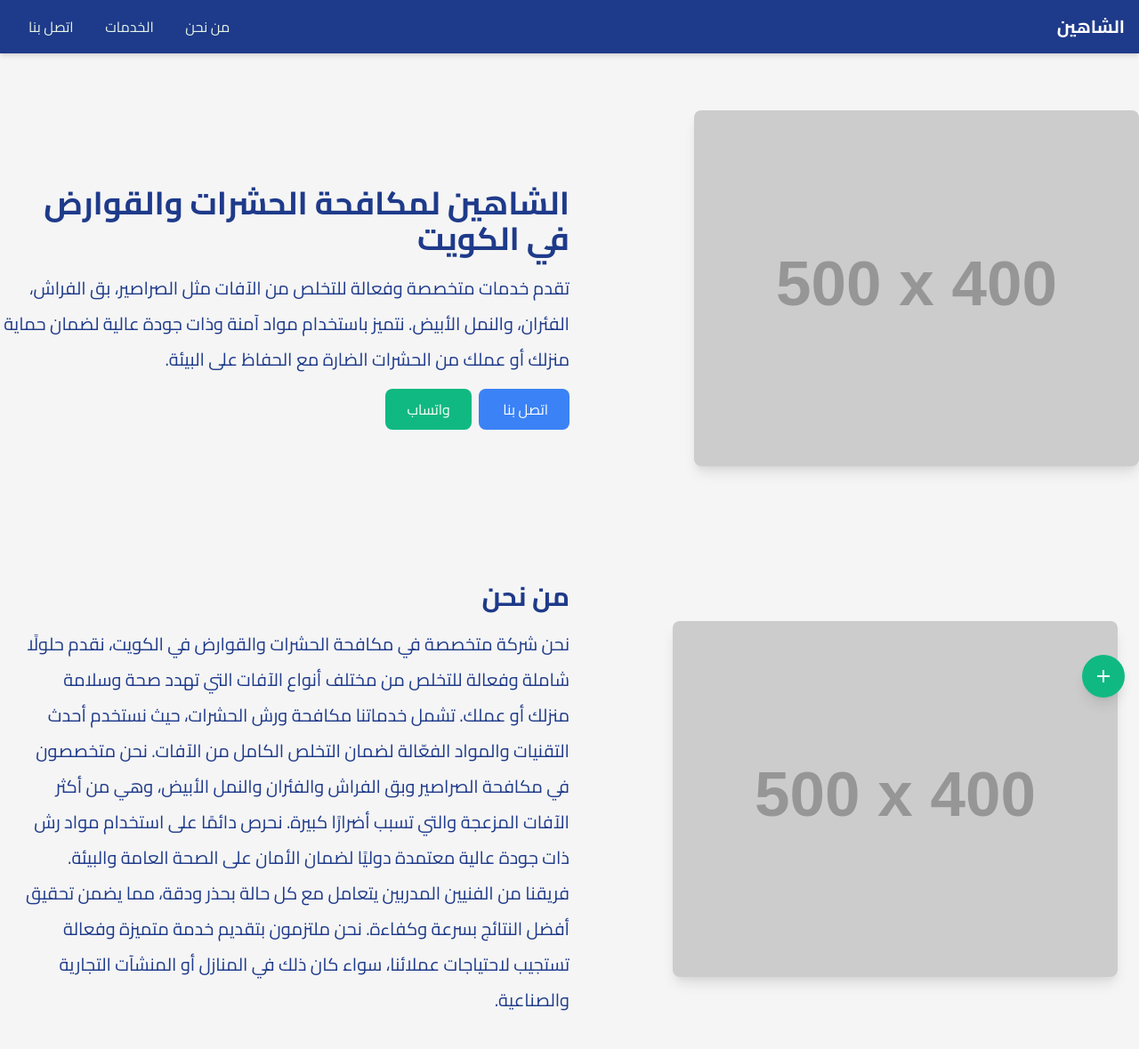
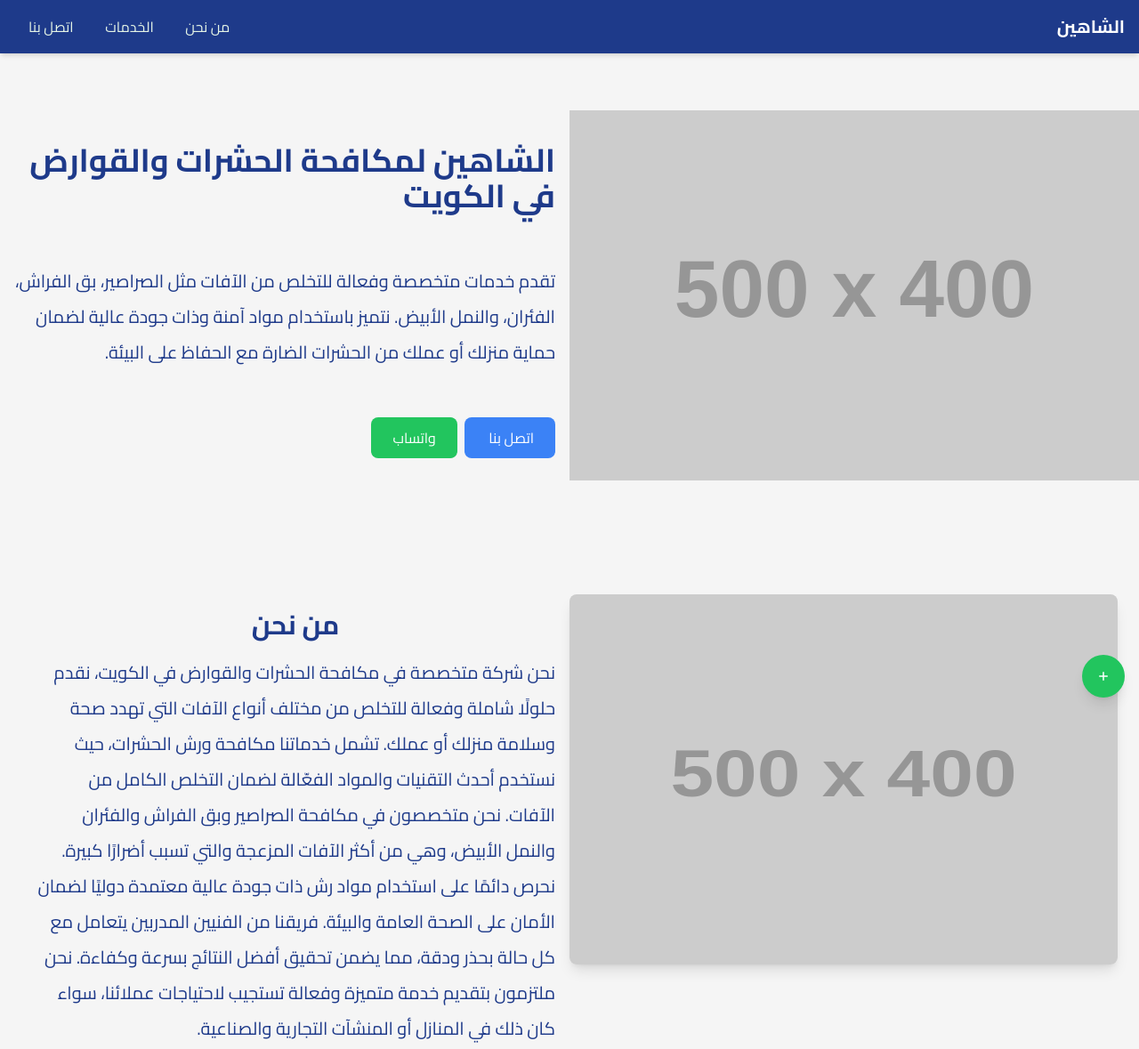
Before and after one commit to ashrafsayed2018/landingpage, a website: page index.html in a window 1280 px wide. Shown: the top 1179 px of the page at 89% size. Drawn offline with nearby package versions, Linux system fonts and the light colour scheme; placeholder pictures from the web are drawn by us.

Commit message:
adding tailwind css using npm

```diff
--- a/index.html
+++ b/index.html
@@ -37,20 +37,14 @@
     <title>مكافحة الآفات النظيفة - خدمات مكافحة الآفات في الكويت</title>
     <script src="//unpkg.com/alpinejs" defer></script>
     <link
-      href="https://cdn.jsdelivr.net/npm/tailwindcss@2.2.19/dist/tailwind.min.css"
-      rel="stylesheet"
-    />
-    <link
       href="https://fonts.googleapis.com/css2?family=Cairo:wght@400;700&display=swap"
       rel="stylesheet"
     />
-    <!-- Include Material Icons Library -->
-    <link
-      href="https://fonts.googleapis.com/icon?family=Material+Icons"
-      rel="stylesheet"
-    />
+
 
     <link rel="preload" as="image" href="https://via.placeholder.com/500x400">
+
+    <link rel="stylesheet" href="style.css">
 
     <style>
       @font-face {
@@ -106,16 +100,16 @@
     </nav>
 
     <!-- Hero Section -->
-    <section class="py-16" id="hero">
-      <div class="container mx-auto flex flex-col lg:flex-row items-center">
-        <div class="lg:w-1/2 lg:mt-0">
+    <section class="pb-16 lg:py-16" id="hero">
+      <div class="container lg:w-full mx-auto flex flex-col lg:flex-row items-center h-[60rem] lg:h-[26rem]">
+        <div class="lg:w-1/2 lg:mt-0 w-full h-[30rem] lg:h-full">
           <img
             src="https://via.placeholder.com/500x400"
             alt="صورة مكافحة الآفات"
-            class="rounded-lg shadow-lg"
+            class="w-full h-full object-cover"
           />
         </div>
-        <div class="lg:w-1/2 text-center lg:text-right mt-8">
+        <div class="lg:w-1/2 text-center lg:text-right mt-8 md:mt-0 flex flex-col justify-around p-4 h-[30rem] lg:h-full">
           <h1 class="text-4xl font-bold">
             الشاهين لمكافحة الحشرات والقوارض في الكويت
           </h1>
@@ -146,16 +140,16 @@
     <main class="px-6">
       <!-- About Us Section -->
       <section class="py-16" id="about">
-        <div class="container mx-auto flex flex-col lg:flex-row items-center">
-          <div class="lg:w-1/2">
+        <div class="container mx-auto flex flex-col lg:flex-row items-center  h-[60rem] lg:h-[26rem]">
+          <div class="lg:w-1/2 w-full h-[30rem] lg:h-full">
             <img
               src="https://via.placeholder.com/500x400"
               alt="صورة من نحن"
-              class="rounded-lg shadow-lg"
+              class="rounded-lg shadow-lg w-full h-full"
             />
           </div>
-          <div class="lg:w-1/2 mt-8 lg:mt-0 text-right">
-            <h2 class="text-3xl font-bold">من نحن</h2>
+          <div class="lg:w-1/2 mt-8 lg:mt-0 text-right w-full h-[30rem] lg:h-full p-4">
+            <h2 class="text-3xl font-bold text-center">من نحن</h2>
             <p class="mt-4 text-xl leading-loose">
               نحن شركة متخصصة في مكافحة الحشرات والقوارض في الكويت، نقدم حلولًا
               شاملة وفعالة للتخلص من مختلف أنواع الآفات التي تهدد صحة وسلامة
@@ -297,7 +291,10 @@
           href="tel:+123456789"
           class="bg-white text-blue-500 p-3 rounded-full shadow-lg flex items-center justify-center hover:bg-blue-100 transition duration-300"
         >
-          <span class="material-icons">call</span>
+        <svg xmlns="http://www.w3.org/2000/svg" viewBox="0 0 16 16" fill="currentColor" class="size-4">
+            <path fill-rule="evenodd" d="m3.855 7.286 1.067-.534a1 1 0 0 0 .542-1.046l-.44-2.858A1 1 0 0 0 4.036 2H3a1 1 0 0 0-1 1v2c0 .709.082 1.4.238 2.062a9.012 9.012 0 0 0 6.7 6.7A9.024 9.024 0 0 0 11 14h2a1 1 0 0 0 1-1v-1.036a1 1 0 0 0-.848-.988l-2.858-.44a1 1 0 0 0-1.046.542l-.534 1.067a7.52 7.52 0 0 1-4.86-4.859Z" clip-rule="evenodd" />
+        </svg>
+
         </a>
         <a
           href="https://wa.me/123456789"
@@ -339,7 +336,7 @@
         <a
           href="https://facebook.com"
           target="_blank"
-          class="bg-white text-green-500 p-3 rounded-full shadow-lg flex items-center justify-center hover:bg-green-100 transition duration-300"
+          class="bg-white text-blue-500 p-3 rounded-full shadow-lg flex items-center justify-center hover:bg-blue-100 transition duration-300"
         >
           <svg
             xmlns="http://www.w3.org/2000/svg"
@@ -361,7 +358,7 @@
         <a
           href="https://twitter.com"
           target="_blank"
-          class="bg-white text-green-500 p-3 rounded-full shadow-lg flex items-center justify-center hover:bg-green-100 transition duration-300"
+          class="bg-white text-blue-500 p-3 rounded-full shadow-lg flex items-center justify-center hover:bg-blue-100 transition duration-300"
         >
           <svg viewBox="328 355 335 276" xmlns="http://www.w3.org/2000/svg">
             <path
@@ -389,7 +386,7 @@
         <a
           href="https://instagram.com"
           target="_blank"
-          class="bg-white text-green-500 p-3 rounded-full shadow-lg flex items-center justify-center hover:bg-green-100 transition duration-300"
+          class="bg-white text-purple-500 p-3 rounded-full shadow-lg flex items-center justify-center hover:bg-purple-100 transition duration-300"
         >
           <svg
             id="instagram"
@@ -429,8 +426,20 @@
         @click="open = !open"
         class="bg-green-500 text-white p-3 rounded-full shadow-lg focus:outline-none transition-transform transform hover:scale-105 w-12 h-12 flex items-center justify-center"
       >
-        <span class="material-icons" x-show="!open">add</span>
-        <span class="material-icons" x-show="open">close</span>
+      <svg
+        x-show="!open"
+        xmlns="http://www.w3.org/2000/svg" viewBox="0 0 16 16" fill="currentColor" class="size-4">
+        <path d="M8.75 3.75a.75.75 0 0 0-1.5 0v3.5h-3.5a.75.75 0 0 0 0 1.5h3.5v3.5a.75.75 0 0 0 1.5 0v-3.5h3.5a.75.75 0 0 0 0-1.5h-3.5v-3.5Z" />
+      </svg>
+
+
+      <svg
+        x-show="open"
+        xmlns="http://www.w3.org/2000/svg" viewBox="0 0 16 16" fill="currentColor" class="size-4">
+        <path d="M5.28 4.22a.75.75 0 0 0-1.06 1.06L6.94 8l-2.72 2.72a.75.75 0 1 0 1.06 1.06L8 9.06l2.72 2.72a.75.75 0 1 0 1.06-1.06L9.06 8l2.72-2.72a.75.75 0 0 0-1.06-1.06L8 6.94 5.28 4.22Z" />
+      </svg>
+
+
       </button>
     </section>
 
--- /dev/null
+++ b/input.css
@@ -0,0 +1,3 @@
+@tailwind base;
+@tailwind components;
+@tailwind utilities;
--- /dev/null
+++ b/package.json
@@ -0,0 +1,5 @@
+{
+  "devDependencies": {
+    "tailwindcss": "^3.4.12"
+  }
+}
--- /dev/null
+++ b/tailwind.config.js
@@ -0,0 +1,8 @@
+/** @type {import('tailwindcss').Config} */
+module.exports = {
+  content: ["*.{html,js}"],
+  theme: {
+    extend: {},
+  },
+  plugins: [],
+}
```
Also changed, not shown: style.css (added), 2 other files.
